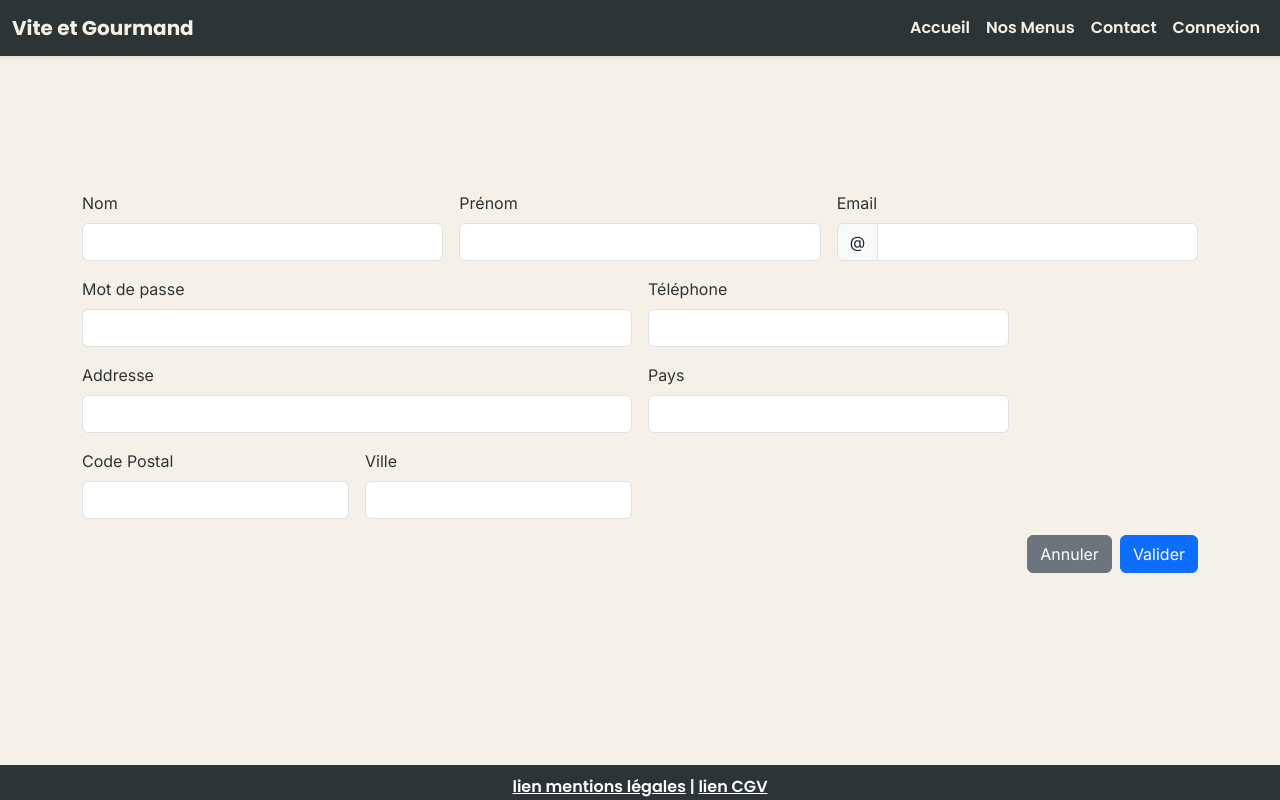
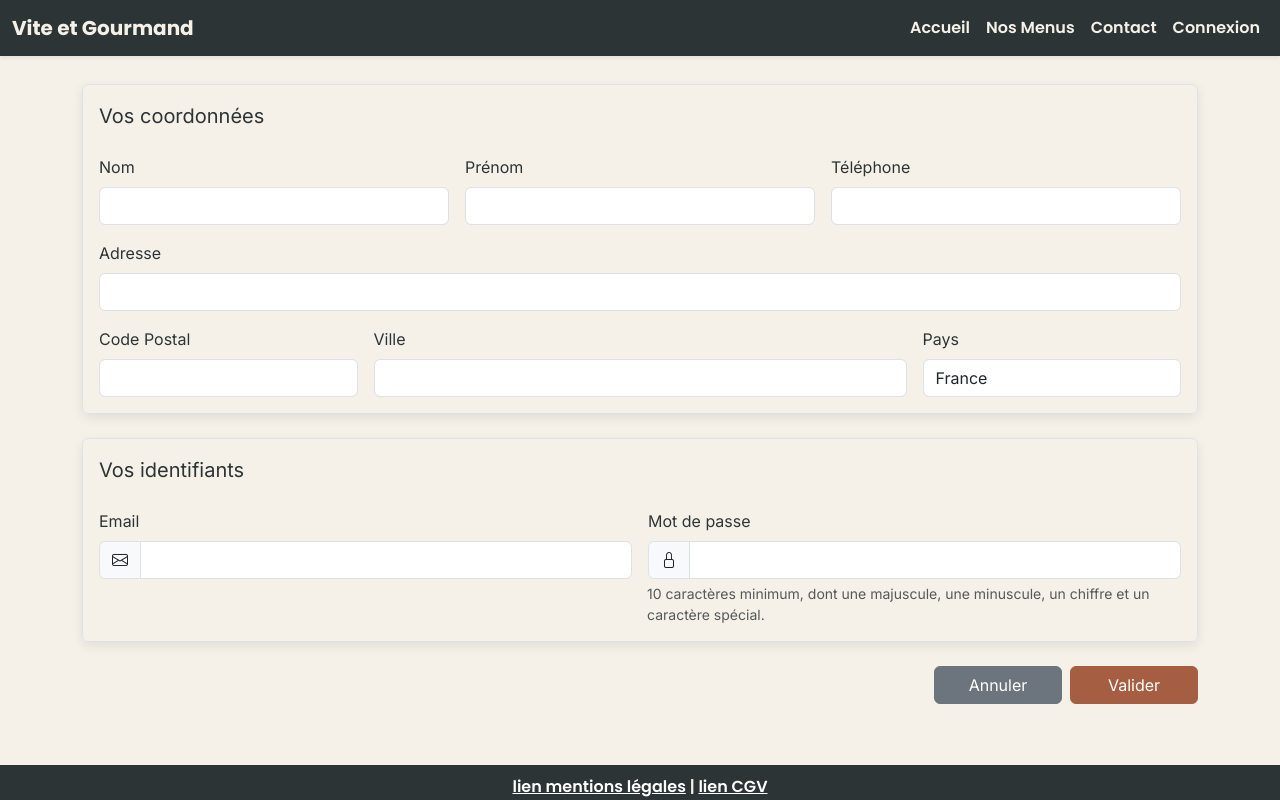
Before and after one commit to YannLoreth/vite_et_gourmand, a PHP site: page /inscription.php in a window 1280 px wide. Run offline with PHP 8.4, Linux system fonts and the light colour scheme; data that the repository does not hold is empty.

Commit message:
Ajout icones et styles pour le formulaire, refacto formulaire et visuel

```diff
--- a/public/css/style.css
+++ b/public/css/style.css
@@ -5,7 +5,7 @@
   --couleur-texte-sombre: #2D3436;
   --couleur-vert-clair: #B8CFA9;   /* fonds, bordures, décoratif */
   --couleur-vert-fonce: #5C7A5C;   /* texte, liens, icônes */
-  --couleur-accent: #C97C5D;       /* boutons d'action */
+  --couleur-accent: #A65E42;       /* boutons d'action */
 }
 
 body {
@@ -52,10 +52,7 @@ nav .navbar-brand:hover{
   border: none;
   border-top: 3px solid var(--couleur-accent);
 }
-.card {
-  border: none;
-  border-top: 3px solid var(--couleur-accent);
-}
+
 h1, h2 {
   letter-spacing: -0.02em;
 }
@@ -69,3 +66,21 @@ footer p {
     margin-bottom: 0;
     line-height: 1.2;
 }
+
+.btn-primary {
+  --bs-btn-bg: var(--couleur-accent);
+  --bs-btn-border-color: var(--couleur-accent);
+  --bs-btn-hover-bg: color-mix(in srgb, var(--couleur-accent) 85%, black);
+  --bs-btn-hover-border-color: color-mix(in srgb, var(--couleur-accent) 85%, black);
+  --bs-btn-active-bg: color-mix(in srgb, var(--couleur-accent) 70%, black);
+  --bs-btn-active-border-color: color-mix(in srgb, var(--couleur-accent) 70%, black);
+}
+
+button {
+  min-width: 8rem;
+}
+
+.form-control:focus {
+  border-color: var(--couleur-vert-fonce);
+  box-shadow: 0 0 0 0.25rem color-mix(in srgb, var(--couleur-vert-fonce) 50%, transparent);
+}
--- a/public/inscription.php
+++ b/public/inscription.php
@@ -4,7 +4,14 @@ require_once __DIR__ . '/../src/partials/header.php';
 ?>
 
 <section class="container py-auto mb-auto mt-auto">
-<form class="row g-3 needs-validation" method="post">
+
+    <form class="needs-validation" method="post">
+
+    <fieldset class="border rounded p-3 mt-4 mb-4">
+      <legend class="fs-5">Vos coordonnées</legend>
+
+     <div class="row g-3">
+
       <div class="col-md-4">
        <label for="validationNom" class="form-label">Nom</label>
        <input type="text" class="form-control" id="validationNom" name="nom" required>
@@ -12,32 +19,12 @@ require_once __DIR__ . '/../src/partials/header.php';
         Bien !
          </div>
       </div>
+
       <div class="col-md-4">
        <label for="validationPrenom" class="form-label">Prénom</label>
         <input type="text" class="form-control" id="validationPrenom" name="prenom" required>
          <div class="valid-feedback">
               Bien !
-    </div>
-  </div>
-
- <div class="col-md-4">
-    <label for="validationEmail"  class="form-label">Email</label>
-    <div class="input-group has-validation">
-      <span class="input-group-text" id="inputGroupPrepend">@</span>
-      <input type="email" class="form-control" id="validationEmail" aria-describedby="inputGroupPrepend" name="email" required>
-      <div class="invalid-feedback">
-        Saisez un mail valide.
-      </div>
-    </div>
-  </div>
-
-   <div class="col-md-6">
-    <label for="validationPass"  class="form-label">Mot de passe</label>
-    <div class="input-group has-validation">
-      <input type="Password" class="form-control" id="validationPass" name="pass" required>
-      <div class="invalid-feedback">
-        Saisez un mot de passe valide.
-      </div>
          </div>
       </div>
 
@@ -49,19 +36,11 @@ require_once __DIR__ . '/../src/partials/header.php';
         </div>
       </div>
 
-  <div class="col-md-6">
-    <label for="validationAddresse"  class="form-label">Addresse</label>
+      <div class="col-md-12">
+       <label for="validationAddresse"  class="form-label">Adresse</label>
         <input type="text" class="form-control" id="validationAddresse" name="addresse_postale" required>
          <div class="invalid-feedback">
           SVP saisir une adresse postale
-    </div>
-  </div>
-
-      <div class="col-md-4">
-    <label for="validationPays" class="form-label">Pays</label>
-    <input type="text" class="form-control" id="validationPays" name="pays" required>
-    <div class="invalid-feedback">
-      SVP saisir le pays
          </div>
       </div>
 
@@ -73,7 +52,7 @@ require_once __DIR__ . '/../src/partials/header.php';
          </div>
       </div>
 
-  <div class="col-md-3">
+      <div class="col-md-6">
        <label for="validationVille" class="form-label">Ville</label>
          <input type="text" class="form-control" id="validationVille" name="ville" required>
          <div class="invalid-feedback">
@@ -81,7 +60,47 @@ require_once __DIR__ . '/../src/partials/header.php';
           </div>
       </div>
 
+      <div class="col-md-3">
+        <label for="validationPays" class="form-label">Pays</label>
+         <input type="text" class="form-control" id="validationPays" value="France" name="pays" required>
+          <div class="invalid-feedback">
+            SVP saisir le pays
+          </div>
+      </div>
 
+     </div>
+    </fieldset>
+
+        <fieldset class="border rounded p-3 mt-4 mb-4">
+      <legend class="fs-5">Vos identifiants</legend>
+
+      <div class="row g-3">
+
+        <div class="col-md-6">
+          <label for="validationEmail" class="form-label">Email</label>
+          <div class="input-group has-validation">
+            <span class="input-group-text" id="inputGroupPrepend"><i class="bi bi-envelope" aria-hidden="true"></i></span>
+            <input type="email" class="form-control" id="validationEmail" aria-describedby="inputGroupPrepend" name="email" required>
+            <div class="invalid-feedback">
+              Saisissez un mail valide.
+            </div>
+          </div>
+        </div>
+
+        <div class="col-md-6">
+          <label for="validationPass" class="form-label">Mot de passe</label>
+          <div class="input-group has-validation">
+            <span class="input-group-text" id="inputGroupPrepend"><i class="bi bi-lock" aria-hidden="true"></i></span>
+            <input type="password" class="form-control" id="validationPass" name="pass" aria-describedby="aideMdp" required>
+            <div id="aideMdp" class="form-text">
+            10 caractères minimum, dont une majuscule, une minuscule, un chiffre et un caractère spécial.
+           </div>
+        </div>
+        </div>
+
+      </div>
+
+    </fieldset>
 
   <div class="col-12 d-flex justify-content-end gap-2 mb-5">
     <button class="btn btn-secondary" type="reset">Annuler</button>
--- a/src/partials/header.php
+++ b/src/partials/header.php
@@ -8,6 +8,7 @@
     <link rel="preconnect" href="https://fonts.googleapis.com">
     <link href="https://fonts.googleapis.com/css2?family=Poppins:wght@600;700&family=Inter:wght@400;500&display=swap" rel="stylesheet">
     <link href="https://cdn.jsdelivr.net/npm/bootstrap@5.3.3/dist/css/bootstrap.min.css" rel="stylesheet">
+    <link rel="stylesheet" href="https://cdn.jsdelivr.net/npm/bootstrap-icons@1.11.3/font/bootstrap-icons.min.css">
     <link rel="stylesheet" href="css/style.css">
 </head>
 
```
Lines whose indentation alone changed are shown as unchanged.
